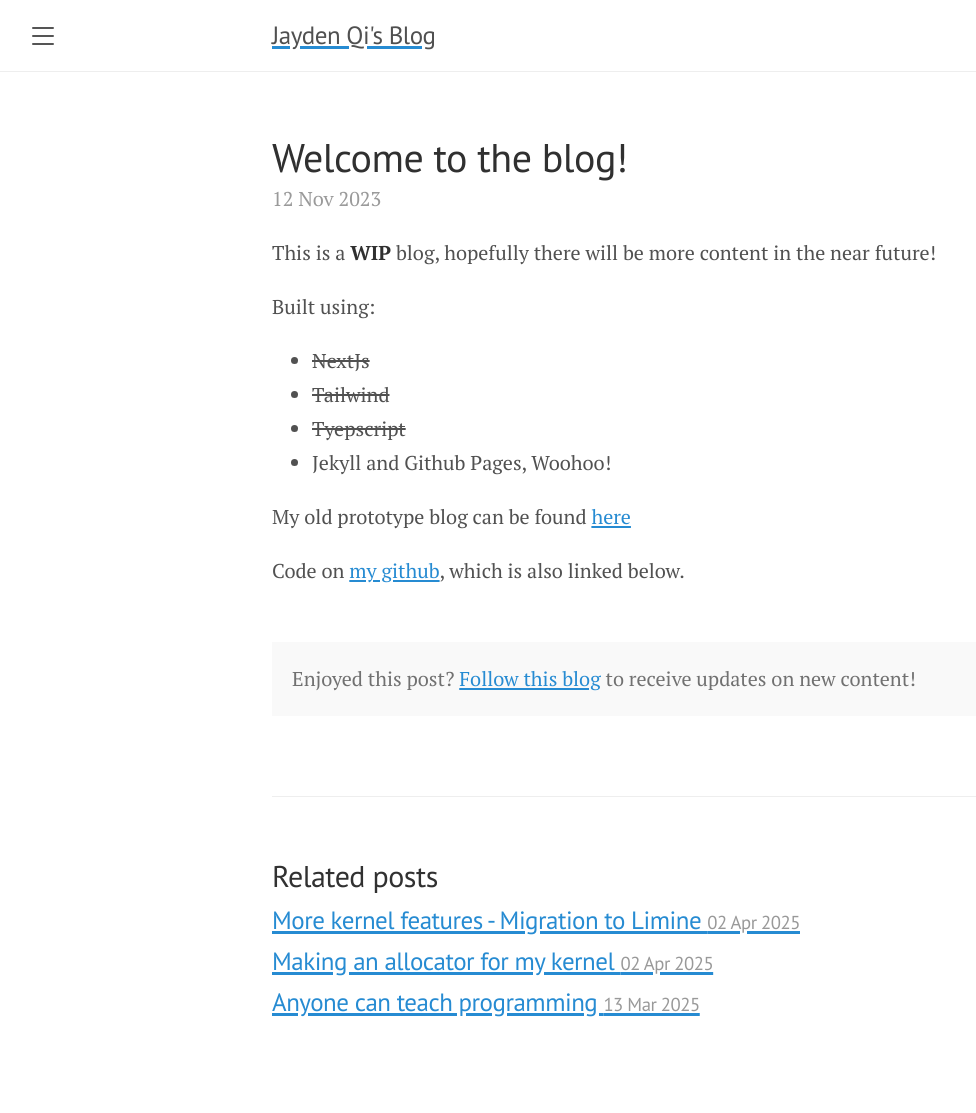
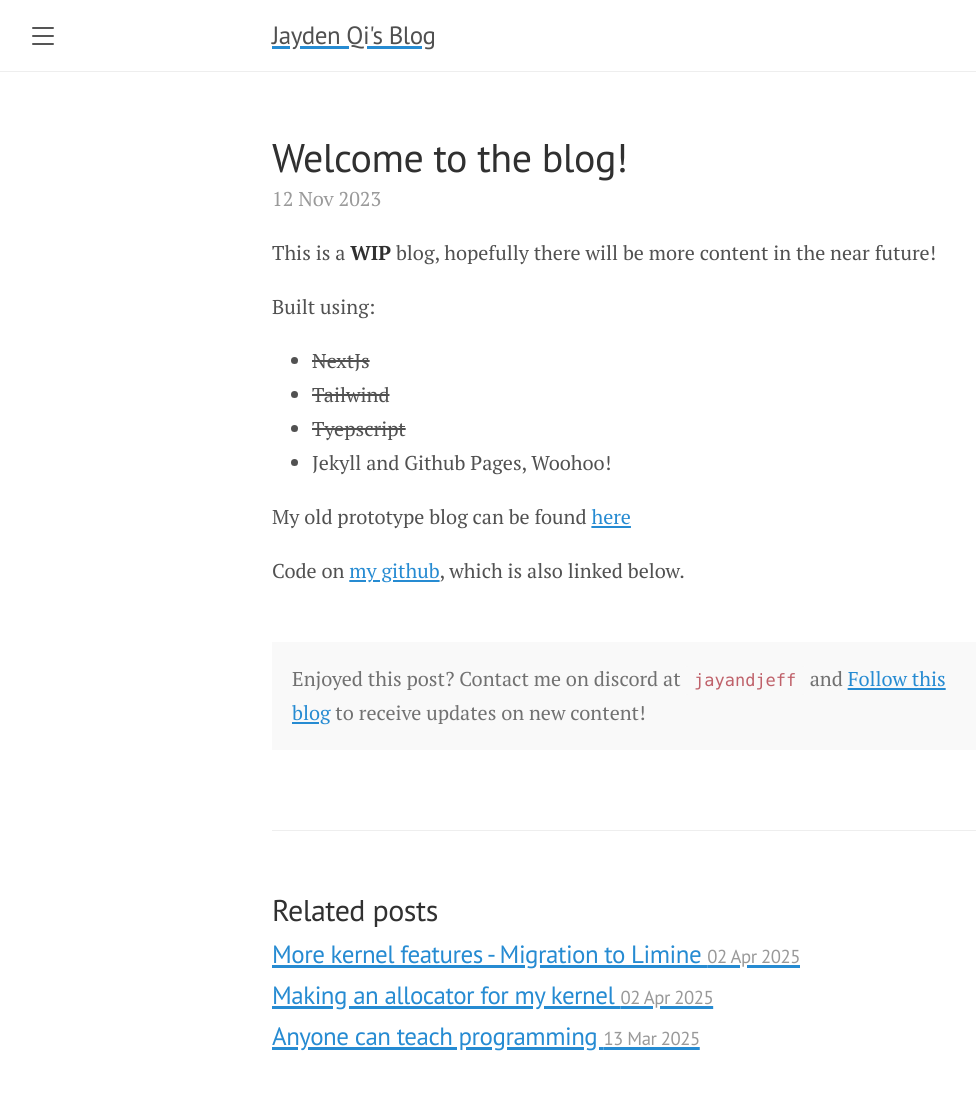
Before and after one commit to JayAndJef/jayandjef.github.io, a Jekyll site: the page built from _posts/2023-11-12-welcome-to-the-blog.md, in a window 1280 px wide. Shown: the whole page, without its empty margins (8-984 px from the left). Built offline with Jekyll 4.4.1, drawn with Linux system fonts in a browser that asks for light colours; before the commit the page ends 1079 px from its top, so only the background shows below that.

Commit message:
feat: add discord to bottom of posts

```diff
--- a/_layouts/post.html
+++ b/_layouts/post.html
@@ -7,7 +7,7 @@ layout: default
   <span class="post-date">{{ page.date | date_to_string }}</span>
   {{ content }}
   <br />
-  <div class="message">Enjoyed this post? <a href="https://follow.it/jayden-qi-s-blog?leanpub" target="_blank">Follow this blog</a> to receive updates on new content!</div>
+  <div class="message">Enjoyed this post? Contact me on discord at <code>jayandjeff</code> and <a href="https://follow.it/jayden-qi-s-blog?leanpub" target="_blank">Follow this blog</a> to receive updates on new content!</div>
 </div>
 
 {% if site.related_posts.size >= 1 %}
```
